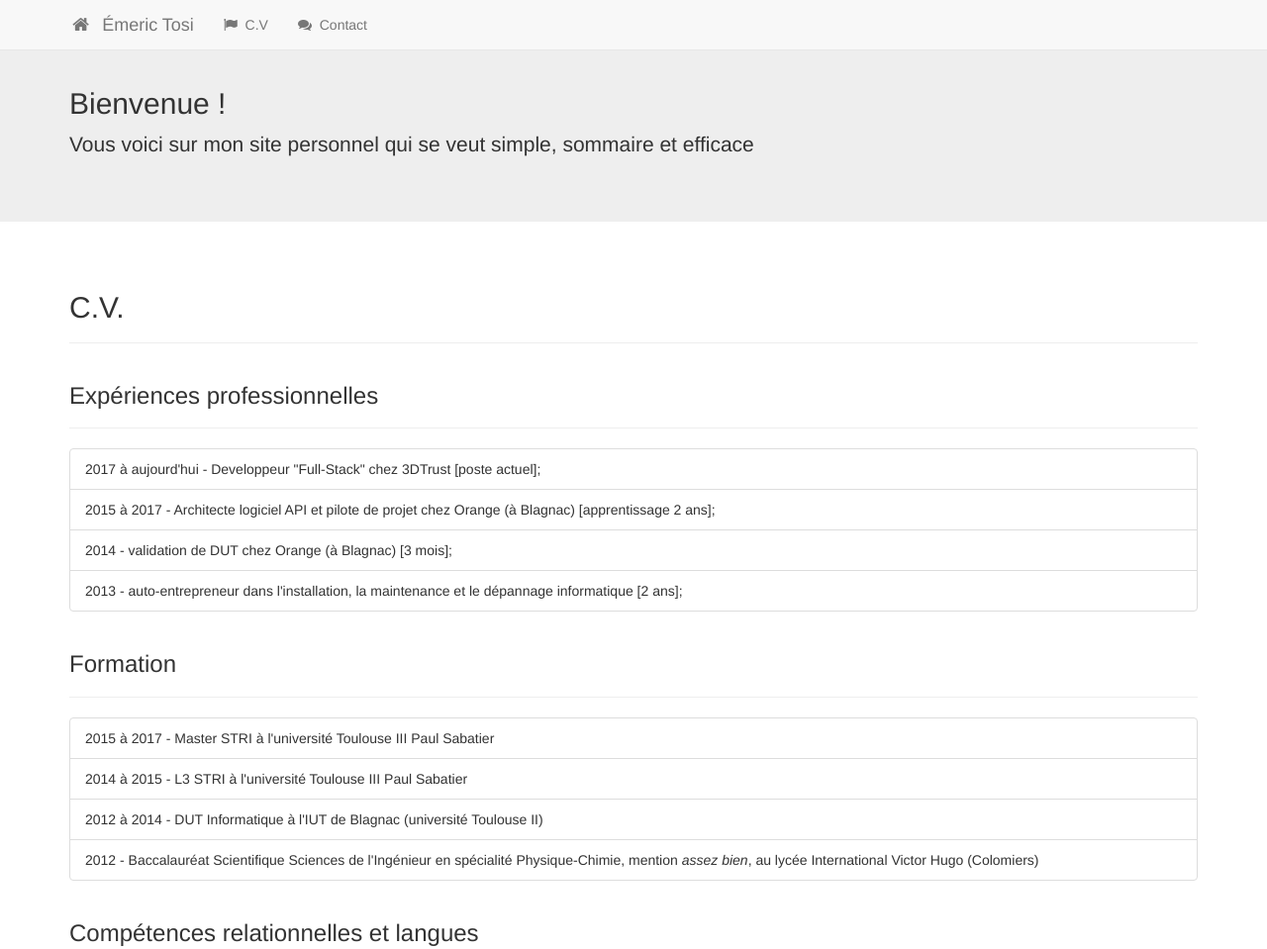
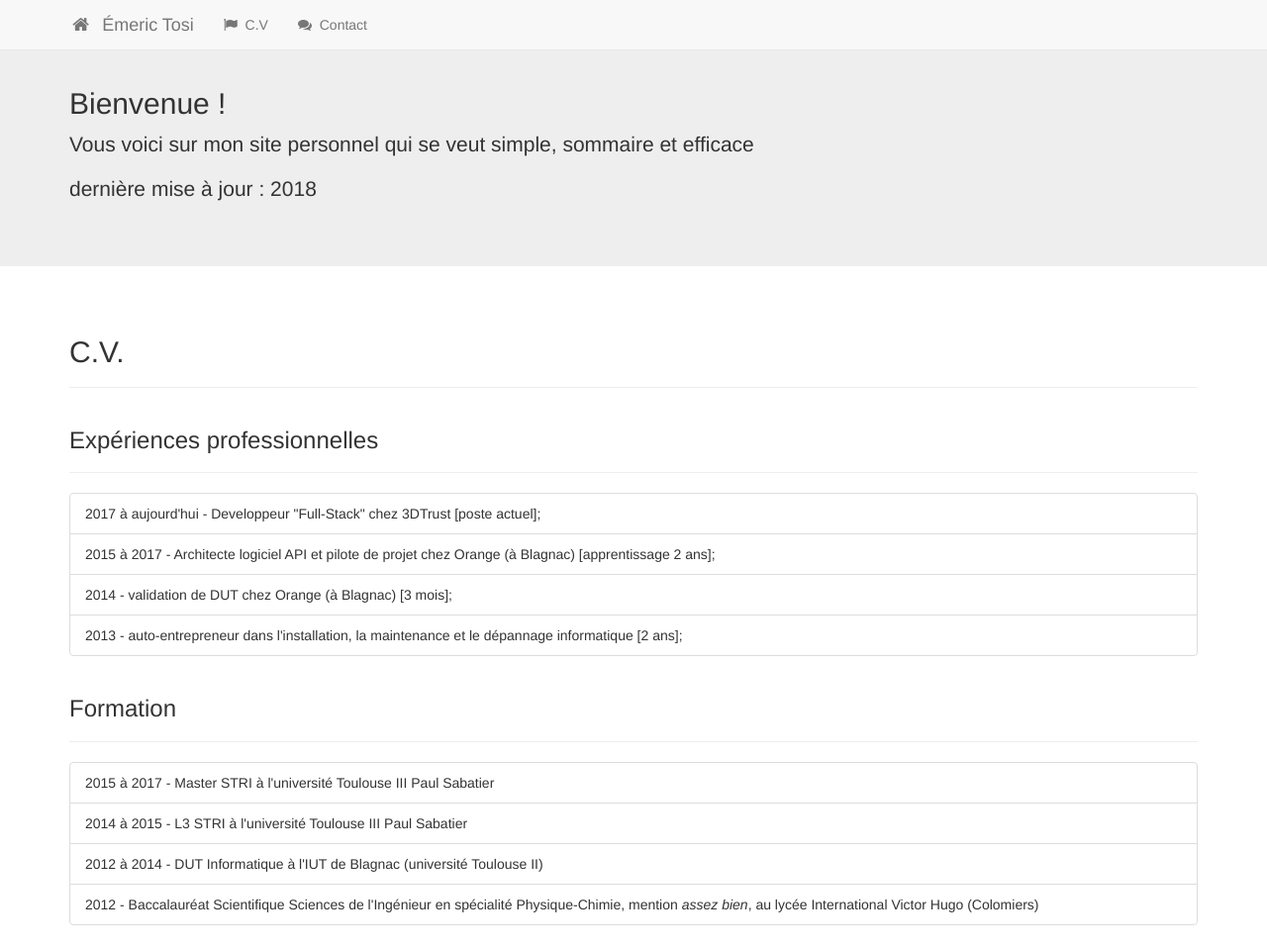
Before and after one commit to emeric254/emeric254.github.io, a plain HTML site: page index.html in a window 1280 px wide. Shown: the top 959 px of the page at 99% size. Drawn offline with nearby package versions, Linux system fonts and the light colour scheme.

Commit message:
Update index.html

```diff
--- a/index.html
+++ b/index.html
@@ -39,6 +39,7 @@
             <div class="container theme-showcase" role="main" >
                 <h2>Bienvenue !</h2>
                 <p>Vous voici sur mon site personnel qui se veut simple, sommaire et efficace</p>
+                <p>dernière mise à jour : 2018</p>
             </div>
         </div>
         <!-- Contenu -->
```
